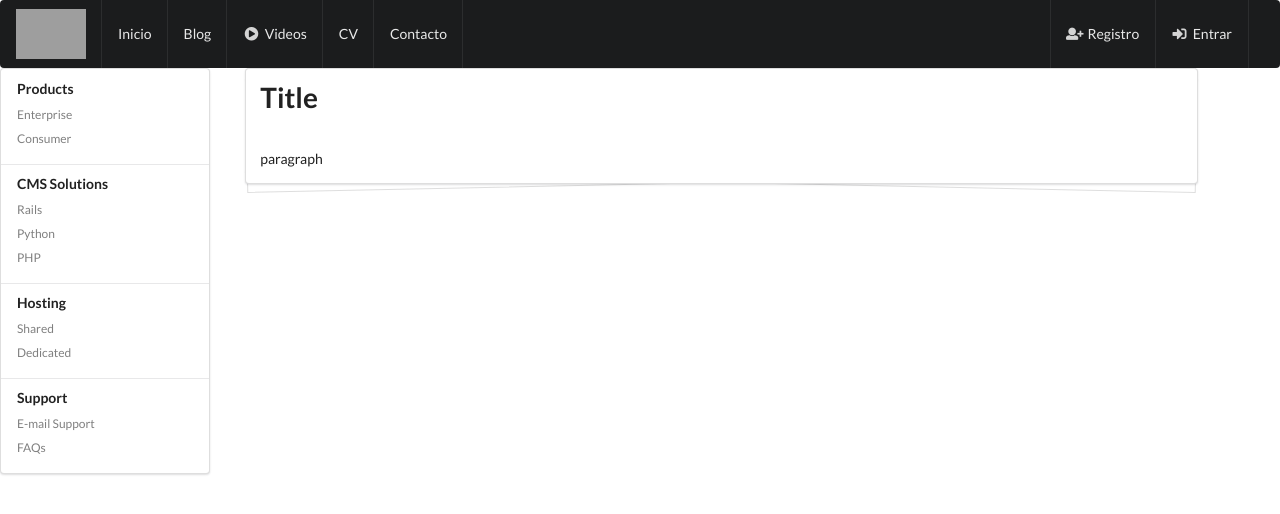
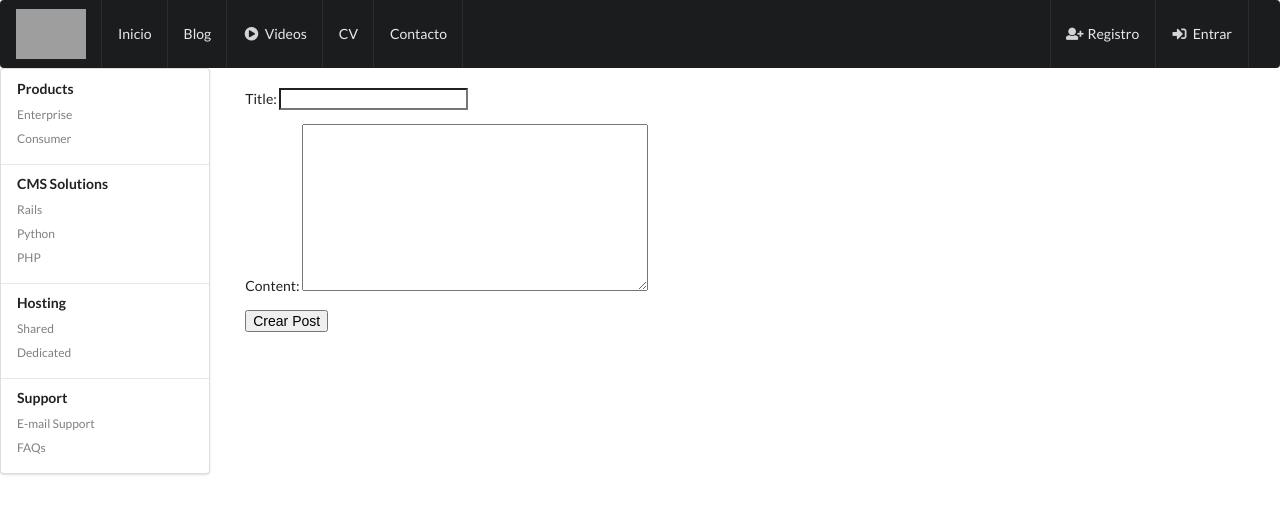
Before and after one commit to metalerk/4mlabs-platform-old, a Django app: page /posts/a/ in a window 1280 px wide. Shown: the top 514 px of the page. Run offline with Django 3.2, Linux system fonts and the light colour scheme; some libraries are stand-ins or nearby versions; grey boxes are pictures that could not be loaded.

Commit message:
base update

```diff
--- a/templates/base.html
+++ b/templates/base.html
@@ -75,15 +75,30 @@
 					  </div>
 					</div>
 			</div>
+
 			<div class="twelve wide column">
-
-					<div class="ui piled segment">
+				<br>
+					<!-- <div class="ui piled segment">
 					  <h1 class="ui header">Title</h1>
 					  <br>
 					  <p>paragraph</p>
-					</div>
+					</div> -->
+
+					{% block content %}
+					{% endblock %}
+
 			</div>
 
+		</div>
+	</div>
+
+	<div class="row">
+		<div class="ui grid">
+			<div class="ui stackable grid">
+				<div class="ten wide column">
+
+				</div>
+			</div>
 		</div>
 	</div>
 
```
